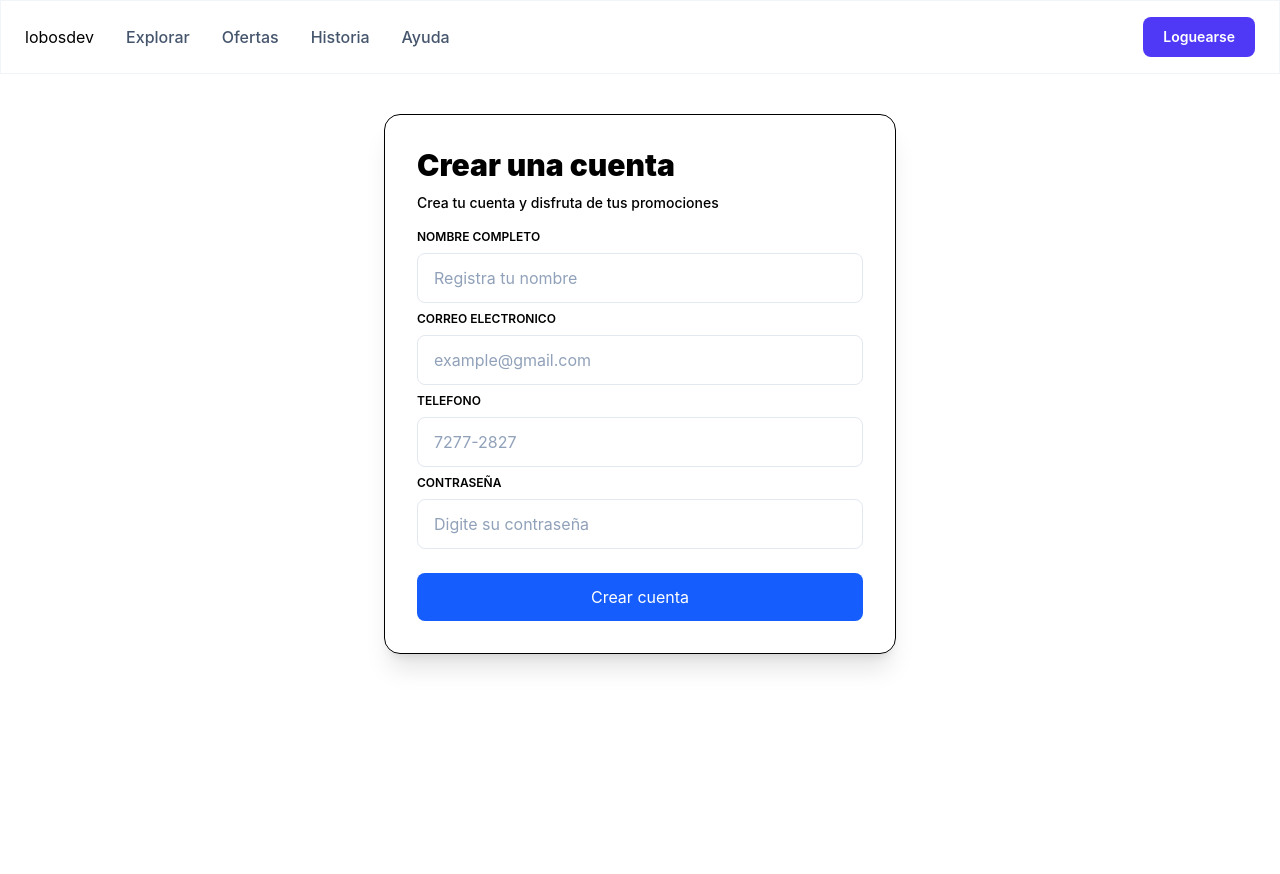
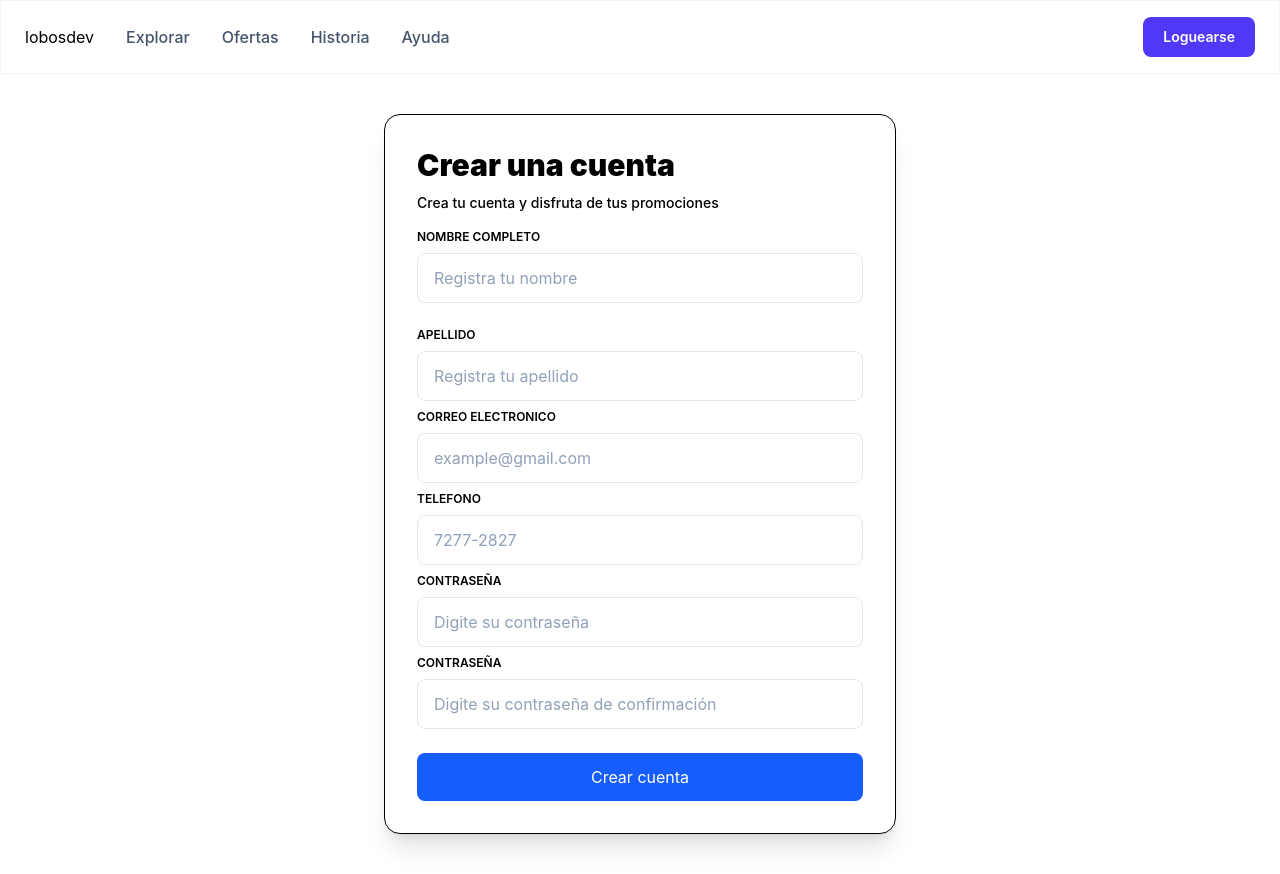
Before and after one commit to carloslobos17/proyecto-software-libre, a React (Vite) app: page /register in a window 1280 px wide. Before the commit the page ends 800 px from the top, so only its background shows below. Built offline with nearby package versions, Linux system fonts and the light colour scheme.

Commit message:
registro funcional con la api

```diff
--- /dev/null
+++ b/src/api/apiBase.ts
@@ -0,0 +1,2 @@
+
+export const API_BASE_URL = "https://api-ecommerce-5aby.onrender.com"
--- /dev/null
+++ b/src/models/register.ts
@@ -0,0 +1,7 @@
+export interface RegisterPayload{
+    name:string
+    lastname:string
+    phone:string
+    email:string
+    password:string
+}
--- a/src/pages/RegisterPage.tsx
+++ b/src/pages/RegisterPage.tsx
@@ -1,4 +1,5 @@
 import type React from "react"
+import { useRegisterViewModel } from "../viewmodels/use-register"
 
 interface RegisterPageProps {
     onNavigateToLogin: () => void
@@ -7,6 +8,15 @@
 export const RegisterPage: React.FC<RegisterPageProps> = ({
     onNavigateToLogin
 }) => {
+    const {
+        form,
+        confirmPassword,
+        setConfirmPassword,
+        isLoading,
+        error,
+        handleChange,
+        submit
+    } = useRegisterViewModel ()
     return (
         <div className="min-h-screen flex flex-col relative overflow-hidden font-sans">
             <header className="relative w-full border border-slate-100 bg-white/80">
@@ -35,20 +45,35 @@
                             <h1 className="text-3xl font-black">Crear una cuenta</h1>
                             <p className="mt-2.5 text-sm font-medium">Crea tu cuenta y disfruta de tus promociones</p>
                         </div>
-                        <form action="">
+                        <form onSubmit={submit}>
                             <label
                                 className="block text-xs font-semibold uppercase mt-4 mb-2"
                             >Nombre completo
                             </label>
                             <input type="text"
+                                value={form.name}
+                                onChange={(e) => handleChange("name", e.target.value)}
                                 className="w-full px-4 py-3 mb-2 border border-slate-200 focus:border-indigo-500 rounded-lg placeholder-slate-400"
                                 placeholder="Registra tu nombre"
+                            />
+                            <label
+                                className="block text-xs font-semibold uppercase mt-4 mb-2"
+                            >Apellido
+                            </label>
+                            <input type="text"
+                                value={form.lastname}
+                                onChange={(e) => handleChange("lastname", e.target.value)}
+                                placeholder="Registra tu apellido"
+                                className="w-full px-4 py-3 mb-2 border border-slate-200 focus:border-indigo-500 rounded-lg placeholder-slate-400"
+
                             />
                             <label
                                 className="block text-xs font-semibold uppercase mb-2"
                             >Correo electronico
                             </label>
                             <input type="text"
+                                value={form.email}
+                                onChange={(e) => handleChange("email", e.target.value)}
                                 className="w-full px-4 py-3 mb-2 border border-slate-200 focus:border-indigo-500 rounded-lg placeholder-slate-400"
                                 placeholder="example@gmail.com"
                             />
@@ -57,6 +82,8 @@
                             >Telefono
                             </label>
                             <input type="text"
+                                value={form.phone}
+                                onChange={(e) => handleChange("phone", e.target.value)}
                                 className="w-full px-4 py-3 mb-2 border border-slate-200 focus:border-indigo-500 rounded-lg placeholder-slate-400"
                                 placeholder="7277-2827"
                             />
@@ -64,16 +91,35 @@
                                 <label
                                     className="block text-xs font-semibold uppercase mb-2"
                                 >Contraseña
-                                </label>                                                        <input type="password"
+                                </label>
+                                <input type="password"
+                                    value={form.password}
+                                    onChange={(e) => handleChange("password", e.target.value)}
                                     className="w-full px-4 py-3 mb-2 border border-slate-200 focus:border-indigo-500 rounded-lg placeholder-slate-400"
                                     placeholder="Digite su contraseña"
                                 />
                             </div>
+                            <div>
+                                <label
+                                    className="block text-xs font-semibold uppercase mb-2"
+                                >Contraseña
+                                </label>
+                                <input type="password"
+                                    value={confirmPassword}
+                                    onChange={(e) => setConfirmPassword( e.target.value)}
+                                    className="w-full px-4 py-3 mb-2 border border-slate-200 focus:border-indigo-500 rounded-lg placeholder-slate-400"
+                                    placeholder="Digite su contraseña de confirmación"
+                                />
+                            </div>
                             <div className="mt-4">
                                 <button
+                                type="submit"
                                     className="w-full py-3 px-4 bg-blue-600 rounded-lg text-white hover:bg-blue-800 hover:shadow-lg transition-all duration-200 active:scale-[0.98] disabled:opacity-50"
-                                >Crear cuenta
+                                >{isLoading ? "Creando cuenta" : "Crear cuenta"}
                                 </button>
+                                {error &&(
+                                    <p className="text-sm text-red-500 font-medium">{error}</p>
+                                )}
                             </div>
                         </form>
                     </div>
--- /dev/null
+++ b/src/service/register-service.ts
@@ -0,0 +1,22 @@
+import { API_BASE_URL } from "../api/apiBase";
+import type { RegisterPayload } from "../models/register";
+
+export async function registerUser(payload: RegisterPayload) {
+    const response = await fetch(`${API_BASE_URL}/auth/register`, {
+        method: "POST",
+        headers: { "Content-Type": "application/json" },
+        body: JSON.stringify(payload)
+    })
+    if (!response.ok) {
+        let message = "Error al registrar"
+        try {
+            const err = await response.json()
+            message = err?.message ?? message
+        } catch (error) {
+            console.log(error);
+        }
+        throw new Error(message)
+    }
+
+    return response.json()
+}
--- a/src/service/user-service.ts
+++ b/src/service/user-service.ts
@@ -2,10 +2,10 @@
 
 const API_BASE_URL = "https://api-ecommerce-5aby.onrender.com"
 
-export async function loginUser(payload: LoginPayload): Promise<LoginResponse> {
+export async function loginUser(payload:LoginPayload): Promise<LoginResponse> {
     const response = await fetch(`${API_BASE_URL}/auth/login`, {
         method: "POST",
-        headers: { "Content-Type": "aplication/json" },
+        headers: { "Content-Type": "application/json" },
         body: JSON.stringify(payload)
     })
 
--- /dev/null
+++ b/src/viewmodels/use-register.ts
@@ -0,0 +1,67 @@
+import { useState } from "react";
+import type { RegisterPayload } from "../models/register";
+import { registerUser } from "../service/register-service";
+
+export function useRegisterViewModel() {
+    const [form, setForm] = useState<RegisterPayload>({
+        name: "",
+        lastname: "",
+        phone: "",
+        email: "",
+        password: ""
+    })
+    const [confirmPassword, setConfirmPassword] = useState("")
+    const [error, setError] = useState("")
+    const [isLoading, setIsLoading] = useState(false)
+
+    const handleChange = (field: keyof RegisterPayload, value: string) => {
+        setForm((prev) => ({
+            ...prev,
+            [field]: value
+        }))
+    }
+    const validate=() => {
+        if (!form.name || !form.lastname || !form.phone || !form.email || !form.password) {
+            return "Completa todos los campos"
+        }
+
+        if(form.password.length < 6){
+            return "La contraseña debe de tener al menos 6 caracteres"
+        }
+        if(form.password !== confirmPassword){
+            return "Las contraseñas no coinciden"
+        }
+        return ""
+    }
+
+    const submit = async(e:React.FormEvent<HTMLFormElement>) =>{
+        e.preventDefault()
+        setError("")
+
+        const validationMessage = validate()
+        if(validationMessage){
+            setError(validationMessage)
+            return
+        }
+
+        setIsLoading(true)
+
+        try {
+            const response = await registerUser(form)
+            console.log(response);
+        } catch (error) {
+            console.log(error);
+        }finally{
+            setIsLoading(false)
+        }
+    }
+    return{
+        form,
+        confirmPassword,
+        setConfirmPassword,
+        isLoading,
+        error,
+        handleChange,
+        submit
+    }
+}
```
